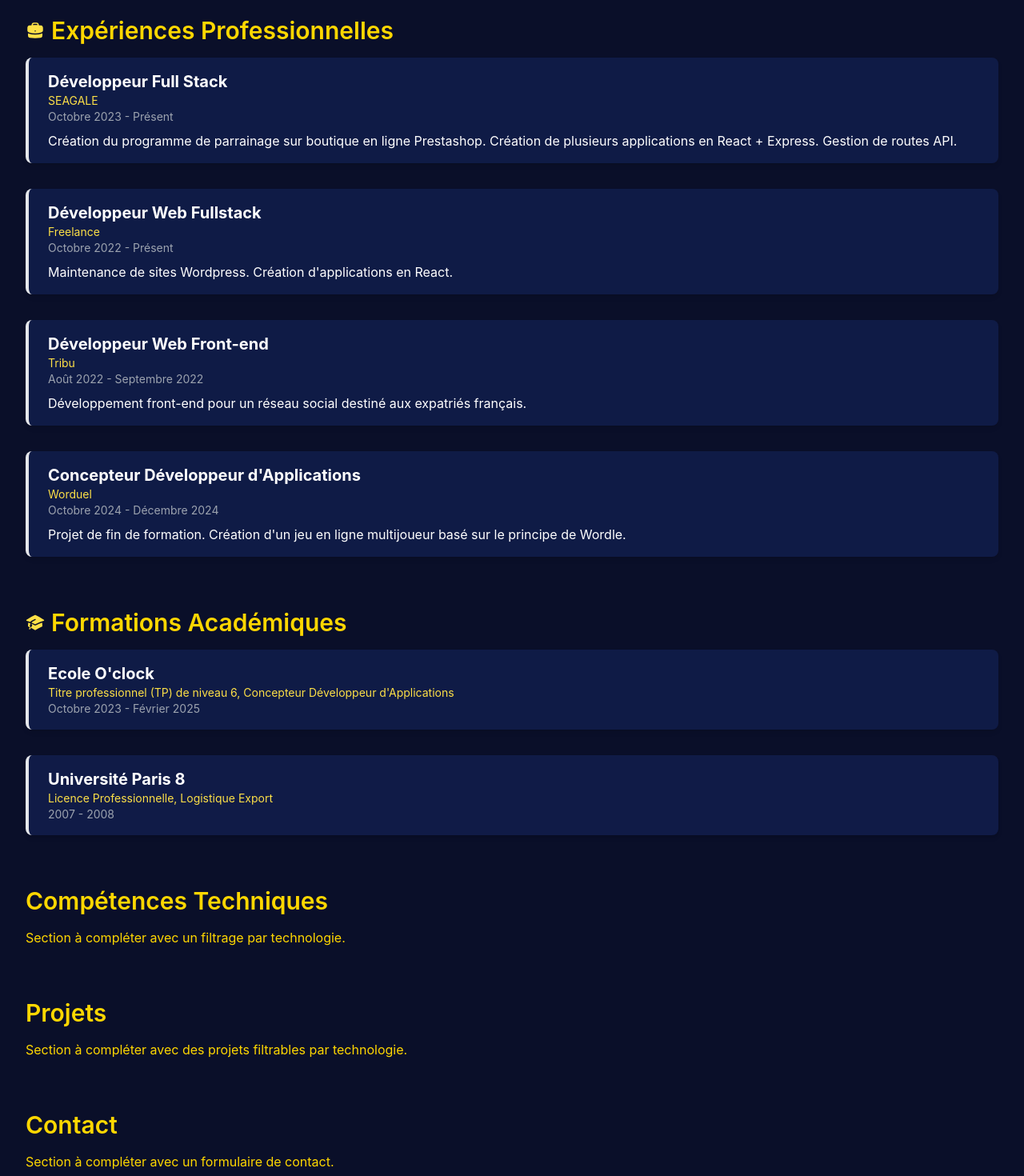
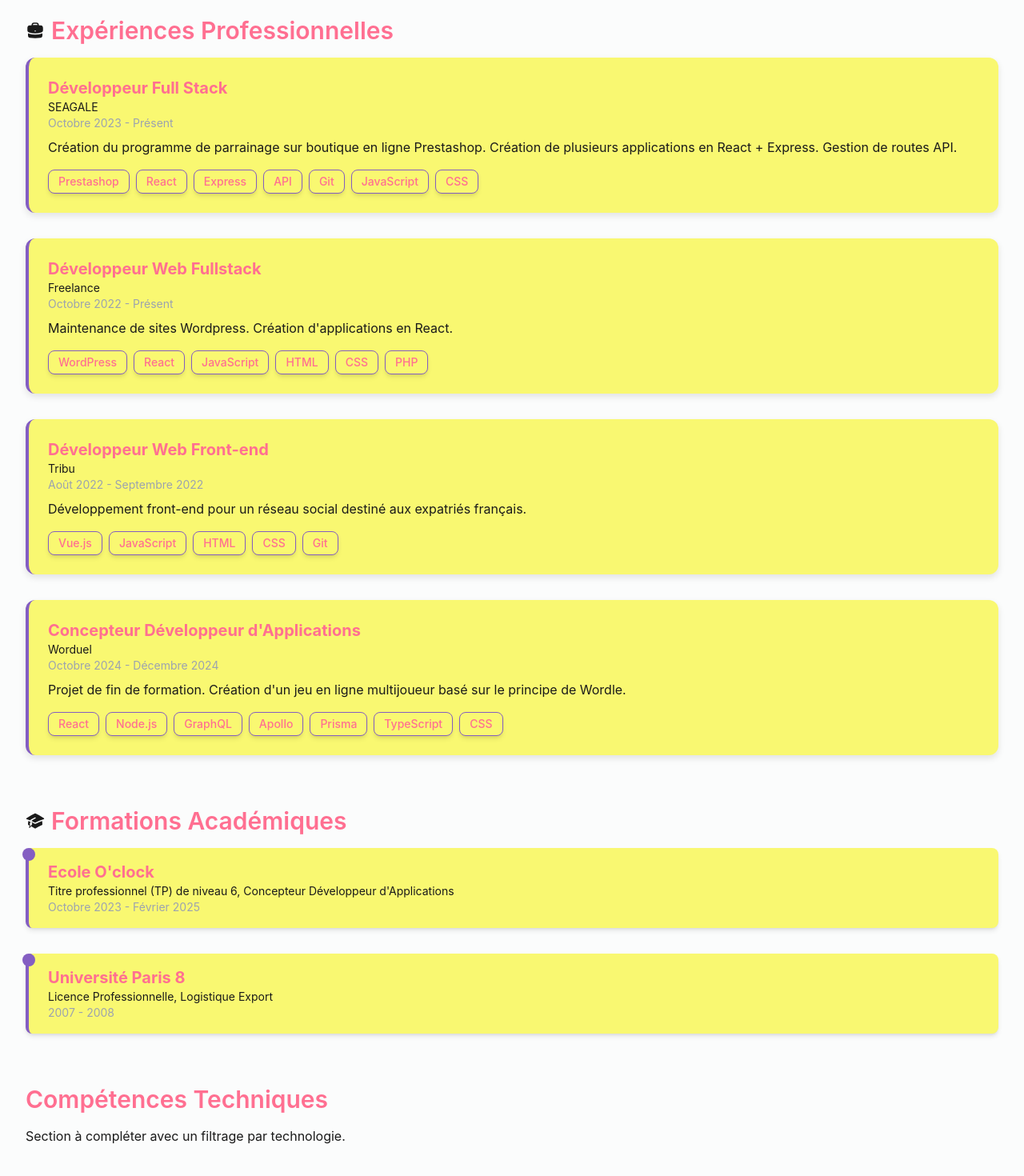
Before and after one commit to LaurentArcos/cv-interactif, a Next.js app: page / in a window 1280 px wide. Shown: the part 220-1690 px from the top of the page at 80% size. Built offline with nearby package versions, Linux system fonts and the light colour scheme.

Commit message:
test de themes

```diff
--- a/src/app/globals.css
+++ b/src/app/globals.css
@@ -2,24 +2,24 @@
 @tailwind components;
 @tailwind utilities;
 
-/* Couleurs par défaut (Mode Clair) */
+/* Couleurs par défaut (Mode Sombre) */
 :root {
-  --background: #0a0f29; /* Bleu nuit */
-  --foreground: #ffd700; /* Jaune chaud (goldenrod) */
-  --card-bg: #14213d; /* Couleur de fond des cartes */
-  --card-border: #eabe45; /* Bordure des cartes */
-  --text-primary: #ffd700; /* Texte principal */
-  --text-secondary: #f6f4e6; /* Texte secondaire */
+  --background: #0a0f29;
+  --foreground: #ffd700;
+  --card-bg: #14213d;
+  --card-border: #eabe45;
+  --text-primary: #ffd700;
+  --text-secondary: #f6f4e6;
 }
 
-/* Couleurs pour le Mode Sombre */
-.dark {
-  --background: #000b1a;
-  --foreground: #e5c07b;
-  --card-bg: #1b2735;
-  --card-border: #ffd700;
-  --text-primary: #e5c07b;
-  --text-secondary: #c9c9c9;
+/* Couleurs pour le Mode Clair */
+.light {
+  --background: rgb(251, 252, 252);
+  --foreground: #ff9671;
+  --card-bg: #f9f871;
+  --card-border: #845ec2;
+  --text-primary: #ff6f91;
+  --text-secondary: #1a1a1a;
 }
 
 body {
@@ -49,7 +49,7 @@
 }
 
 .bg-gradient-to-r {
-  background-image: linear-gradient(to right, #1d3557, #457b9d, #a8dadc);
+  background-image: linear-gradient(to right, var(--foreground), var(--card-bg));
 }
 
 /* Style du bouton de toggle */
--- a/src/app/page.tsx
+++ b/src/app/page.tsx
@@ -23,32 +23,60 @@
           animate={{ opacity: 1, y: 0 }}
           transition={{ duration: 0.8 }}
         >
-          <h1 className="text-5xl font-bold text-goldenrod mb-4">Laurent Arcos</h1>
-          <p className="text-lg text-yellow-300">Développeur Web Frontend</p>
+          <h1 className="text-5xl font-bold mb-4" style={{ color: "var(--text-primary)" }}>
+            Laurent Arcos
+          </h1>
+          <p className="text-lg" style={{ color: "var(--text-secondary)" }}>
+            Développeur Web Frontend
+          </p>
           <p className="text-sm text-gray-400">Disponible pour de nouvelles opportunités !</p>
         </motion.div>
       </section>
 
       {/* Expériences Professionnelles */}
       <section id="experiences" className="mb-16">
-        <h2 className="text-3xl font-semibold text-goldenrod mb-4 flex items-center">
-          <BriefcaseIcon className="w-6 h-6 mr-2 text-yellow-300" /> Expériences Professionnelles
+        <h2
+          className="text-3xl font-semibold mb-4 flex items-center"
+          style={{ color: "var(--text-primary)" }}
+        >
+          <BriefcaseIcon className="w-6 h-6 mr-2" style={{ color: "var(--text-secondary)" }} />
+          Expériences Professionnelles
         </h2>
         <ul className="space-y-8">
-          {experiences.map((exp: Experience, index) => (
+          {experiences.map((exp, index) => (
             <motion.li
               key={index}
-              className="relative border-l-4 border-goldenrod pl-6 bg-blue-900 bg-opacity-30 p-4 rounded-lg shadow-md hover:bg-yellow-900 transition-colors duration-300"
+              className="card"
               initial={{ opacity: 0, y: 50 }}
               whileInView={{ opacity: 1, y: 0 }}
               viewport={{ once: true }}
               transition={{ duration: 0.6, delay: index * 0.2 }}
             >
-              <div className="absolute -left-2 top-0 w-4 h-4 bg-goldenrod rounded-full"></div>
-              <h3 className="text-xl font-bold text-white">{exp.title}</h3>
-              <p className="text-sm text-yellow-300">{exp.company}</p>
+              <h3 className="text-xl font-bold" style={{ color: "var(--text-primary)" }}>
+                {exp.title}
+              </h3>
+              <p className="text-sm" style={{ color: "var(--text-secondary)" }}>
+                {exp.company}
+              </p>
               <p className="text-sm text-gray-400">{exp.date}</p>
-              <p className="text-white mt-2">{exp.description}</p>
+              <p className="mt-2" style={{ color: "var(--text-secondary)" }}>
+                {exp.description}
+              </p>
+              <div className="mt-4 flex flex-wrap gap-2">
+                {exp.tags.map((tag, i) => (
+                  <span
+                    key={i}
+                    className="inline-block px-3 py-1 text-sm font-medium rounded-lg shadow-md"
+                    style={{
+                      backgroundColor: "var(--card-bg)",
+                      color: "var(--text-primary)",
+                      border: "1px solid var(--card-border)",
+                    }}
+                  >
+                    {tag}
+                  </span>
+                ))}
+              </div>
             </motion.li>
           ))}
         </ul>
@@ -56,22 +84,37 @@
 
       {/* Formations Académiques */}
       <section id="formations" className="mb-16">
-        <h2 className="text-3xl font-semibold text-goldenrod mb-4 flex items-center">
-          <AcademicCapIcon className="w-6 h-6 mr-2 text-yellow-300" /> Formations Académiques
+        <h2
+          className="text-3xl font-semibold mb-4 flex items-center"
+          style={{ color: "var(--text-primary)" }}
+        >
+          <AcademicCapIcon className="w-6 h-6 mr-2" style={{ color: "var(--text-secondary)" }} />
+          Formations Académiques
         </h2>
         <ul className="space-y-8">
           {education.map((edu: Education, index) => (
             <motion.li
               key={index}
-              className="relative border-l-4 border-goldenrod pl-6 bg-blue-900 bg-opacity-30 p-4 rounded-lg shadow-md hover:bg-yellow-900 transition-colors duration-300"
+              className="relative border-l-4 pl-6 p-4 rounded-lg shadow-md transition-colors duration-300"
+              style={{
+                backgroundColor: "var(--card-bg)",
+                borderColor: "var(--card-border)",
+              }}
               initial={{ opacity: 0, y: 50 }}
               whileInView={{ opacity: 1, y: 0 }}
               viewport={{ once: true }}
               transition={{ duration: 0.6, delay: index * 0.2 }}
             >
-              <div className="absolute -left-2 top-0 w-4 h-4 bg-goldenrod rounded-full"></div>
-              <h3 className="text-xl font-bold text-white">{edu.school}</h3>
-              <p className="text-sm text-yellow-300">{edu.degree}</p>
+              <div
+                className="absolute -left-2 top-0 w-4 h-4 rounded-full"
+                style={{ backgroundColor: "var(--card-border)" }}
+              ></div>
+              <h3 className="text-xl font-bold" style={{ color: "var(--text-primary)" }}>
+                {edu.school}
+              </h3>
+              <p className="text-sm" style={{ color: "var(--text-secondary)" }}>
+                {edu.degree}
+              </p>
               <p className="text-sm text-gray-400">{edu.date}</p>
             </motion.li>
           ))}
@@ -80,20 +123,26 @@
 
       {/* Compétences Section */}
       <section id="competences" className="mb-16">
-        <h2 className="text-3xl font-semibold mb-4">Compétences Techniques</h2>
-        <p>Section à compléter avec un filtrage par technologie.</p>
+        <h2 className="text-3xl font-semibold mb-4" style={{ color: "var(--text-primary)" }}>
+          Compétences Techniques
+        </h2>
+        <p style={{ color: "var(--text-secondary)" }}>Section à compléter avec un filtrage par technologie.</p>
       </section>
 
       {/* Projets Section */}
       <section id="projets" className="mb-16">
-        <h2 className="text-3xl font-semibold mb-4">Projets</h2>
-        <p>Section à compléter avec des projets filtrables par technologie.</p>
+        <h2 className="text-3xl font-semibold mb-4" style={{ color: "var(--text-primary)" }}>
+          Projets
+        </h2>
+        <p style={{ color: "var(--text-secondary)" }}>Section à compléter avec des projets filtrables par technologie.</p>
       </section>
 
       {/* Formulaire de Contact */}
       <section id="contact" className="mb-16">
-        <h2 className="text-3xl font-semibold mb-4">Contact</h2>
-        <p>Section à compléter avec un formulaire de contact.</p>
+        <h2 className="text-3xl font-semibold mb-4" style={{ color: "var(--text-primary)" }}>
+          Contact
+        </h2>
+        <p style={{ color: "var(--text-secondary)" }}>Section à compléter avec un formulaire de contact.</p>
       </section>
     </main>
   );
--- a/src/components/DarkModeToggle.tsx
+++ b/src/components/DarkModeToggle.tsx
@@ -10,6 +10,8 @@
     if (storedPreference === "dark") {
       setIsDarkMode(true);
       document.documentElement.classList.add("dark");
+    } else {
+      document.documentElement.classList.add("light");
     }
   }, []);
 
@@ -17,9 +19,11 @@
     if (isDarkMode) {
       setIsDarkMode(false);
       document.documentElement.classList.remove("dark");
+      document.documentElement.classList.add("light");
       localStorage.setItem("theme", "light");
     } else {
       setIsDarkMode(true);
+      document.documentElement.classList.remove("light");
       document.documentElement.classList.add("dark");
       localStorage.setItem("theme", "dark");
     }
--- a/src/data/experiences.ts
+++ b/src/data/experiences.ts
@@ -8,6 +8,7 @@
     date: "Octobre 2023 - Présent",
     description:
       "Création du programme de parrainage sur boutique en ligne Prestashop. Création de plusieurs applications en React + Express. Gestion de routes API.",
+    tags: ["Prestashop", "React", "Express", "API", "Git", "JavaScript", "CSS"],
   },
   {
     title: "Développeur Web Fullstack",
@@ -15,6 +16,7 @@
     location: "Hyères, France",
     date: "Octobre 2022 - Présent",
     description: "Maintenance de sites Wordpress. Création d'applications en React.",
+    tags: ["WordPress", "React", "JavaScript", "HTML", "CSS", "PHP"],
   },
   {
     title: "Développeur Web Front-end",
@@ -22,11 +24,13 @@
     location: "Hyères, France",
     date: "Août 2022 - Septembre 2022",
     description: "Développement front-end pour un réseau social destiné aux expatriés français.",
+    tags: ["Vue.js", "JavaScript", "HTML", "CSS", "Git"],
   },
   {
     title: "Concepteur Développeur d'Applications",
     company: "Worduel",
     date: "Octobre 2024 - Décembre 2024",
     description: "Projet de fin de formation. Création d'un jeu en ligne multijoueur basé sur le principe de Wordle.",
+    tags: ["React", "Node.js", "GraphQL", "Apollo", "Prisma", "TypeScript", "CSS"],
   },
 ];
--- a/src/types.d.ts
+++ b/src/types.d.ts
@@ -4,6 +4,7 @@
   location?: string;
   date: string;
   description: string;
+  tags: string[];
 };
 
 export type Education = {
--- a/tailwind.config.ts
+++ b/tailwind.config.ts
@@ -11,6 +11,10 @@
       colors: {
         background: "var(--background)",
         foreground: "var(--foreground)",
+        cardBg: "var(--card-bg)",
+        cardBorder: "var(--card-border)",
+        textPrimary: "var(--text-primary)",
+        textSecondary: "var(--text-secondary)",
       },
       fontFamily: {
         sans: ["Inter", "Arial", "sans-serif"],
```
